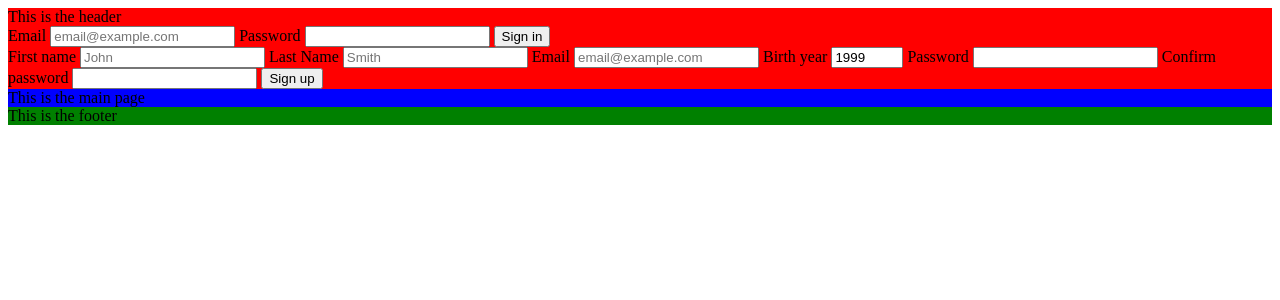
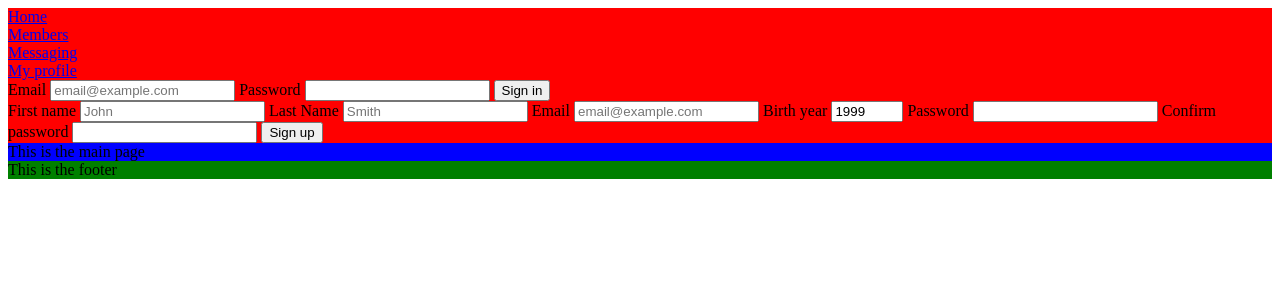
Before and after one commit to Paul-Benier/Social_Networking, a PHP site: page / in a window 1280 px wide. Shown: the top 300 px of the page. Run offline with PHP 8.4, Linux system fonts and the light colour scheme; data that the repository does not hold is empty.

Commit message:
navigation bar

```diff
--- a/header.php
+++ b/header.php
@@ -1,3 +1,8 @@
 <body>
-    This is the header
+    <ul>
+        <li><a href="index.php">Home</a></li>
+        <li><a href="memebers.php">Members</a></li>
+        <li><a href="messaging.php">Messaging</a></li>
+        <li><a href="profile.php">My profile</a></li>
+    </ul>
 </body>
--- a/style.css
+++ b/style.css
@@ -1,5 +1,11 @@
 header{
     background-color: red;
+}
+
+header ul {
+    list-style-type: none;
+    margin: 0;
+    padding: 0;
 }
 
 footer{
```
